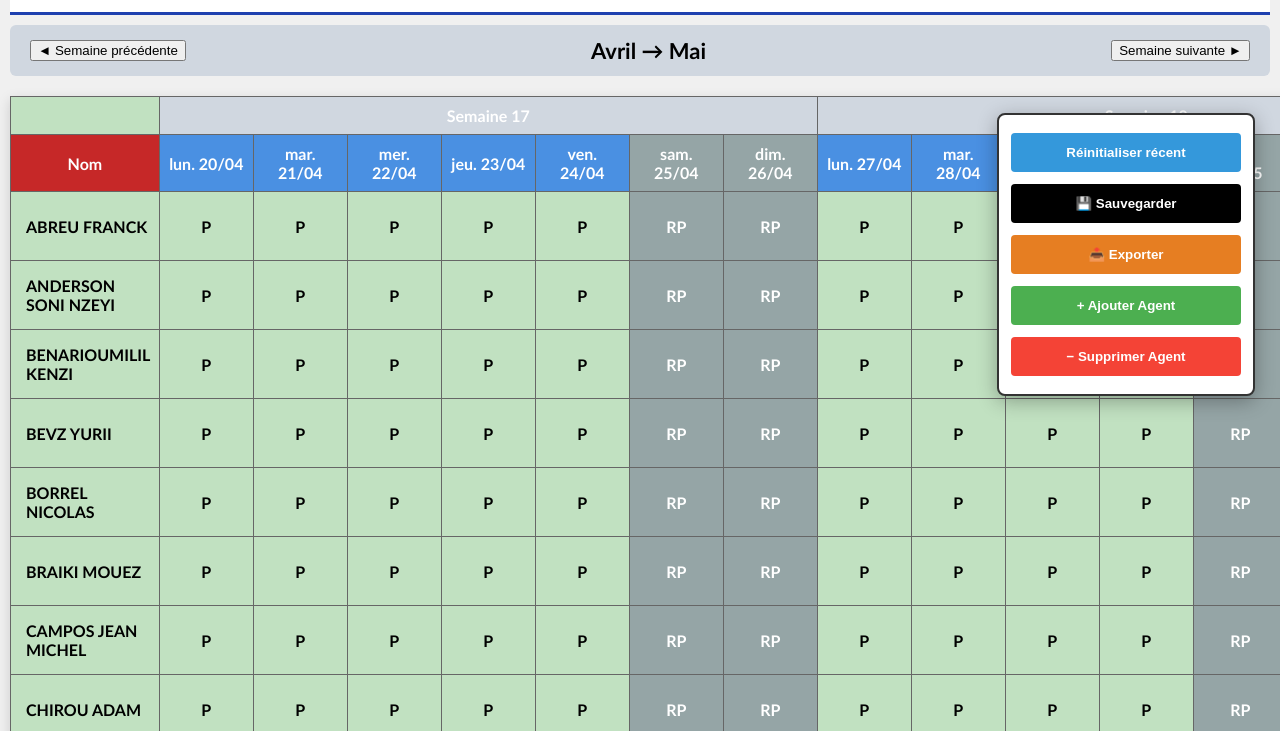
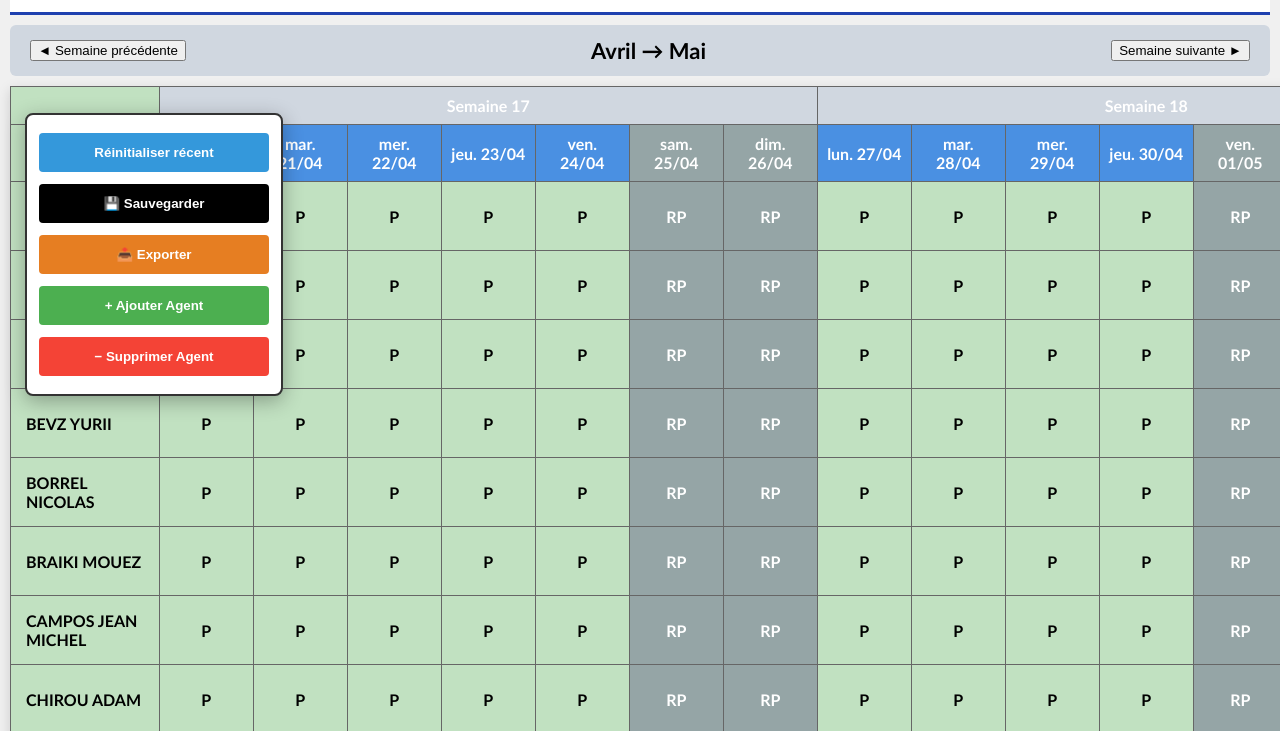
Before and after one commit to DEV7DEP/planning-presence, a plain HTML site: page index.html in a window 1280 px wide. Shown: the part 67-798 px from the top of the page. Drawn offline with Linux system fonts and the light colour scheme.

Commit message:
Update index.html

```diff
--- a/index.html
+++ b/index.html
@@ -12,33 +12,25 @@
 
         .nav {display:flex; justify-content:space-between; align-items:center; background:#d0d7e0; padding:12px 20px; margin:10px 0; border-radius:6px;}
 
-        table {border-collapse:collapse; background:white; width:100%; max-width:1580px; margin:10px 0; box-shadow:0 4px 12px rgba(0,0,0,0.15);}
+        /* Tableau serré à gauche */
+        .main-content {
+            display: flex;
+            gap: 20px;
+        }
+        table {border-collapse:collapse; background:white; flex:1; box-shadow:0 4px 12px rgba(0,0,0,0.15);}
         th, td {border:1px solid #666; padding:9px; text-align:center; min-width:75px;}
         th {background:#4a90e2; color:white; font-weight:bold;}
-
-        /* Cellule rouge en haut à gauche */
-        .name-header {
-            background:#c62828 !important;
-            color:white !important;
-            font-weight:bold;
-            width:290px;
-        }
-        .name-col {
-            text-align:left;
-            font-weight:bold;
-            background:#c1e1c1;
-            width:290px;
-            padding-left:15px;
-        }
+        .name-col {text-align:left; font-weight:bold; background:#c1e1c1; width:290px; padding-left:15px;}
         .cell {cursor:pointer; font-weight:bold; height:50px;}
         .P {background:#c1e1c1; color:black;}
         .A {background:#c62828; color:white;}
         .halfA {background:#ab47bc; color:white;}
         .RP {background:#95a5a6; color:white;}
 
+        /* Boutons à GAUCHE - hors du tableau */
         .action-panel {
             position: fixed;
-            right: 25px;
+            left: 25px;
             top: 180px;
             background: white;
             border: 2px solid #333;
@@ -46,6 +38,7 @@
             width: 230px;
             border-radius: 8px;
             box-shadow: 0 5px 20px rgba(0,0,0,0.3);
+            z-index: 100;
         }
         .action-panel button {
             width: 100%;
@@ -70,12 +63,13 @@
     <button id="btnNext">Semaine suivante ►</button>
 </div>
 
-<div style="position:relative; display:flex; gap:20px;">
-    <table id="planningTable" style="flex:1;">
+<div class="main-content">
+    <table id="planningTable">
         <thead id="tableHead"></thead>
         <tbody id="tableBody"></tbody>
     </table>
 
+    <!-- Panneau boutons à GAUCHE -->
     <div class="action-panel">
         <button onclick="resetChanges()" style="background:#3498db; color:white;">Réinitialiser récent</button>
         <button onclick="saveToExcel()" style="background:#000000; color:white;">💾 Sauvegarder</button>
@@ -106,6 +100,7 @@ let localChanges = {};
 const FERIES_2026 = ["2026-04-06","2026-05-01","2026-05-08","2026-05-14","2026-05-25"];
 const MOIS_FR = ["Janvier","Février","Mars","Avril","Mai","Juin","Juillet","Août","Septembre","Octobre","Novembre","Décembre"];
 
+// Mise à jour titre mois
 function updateTitle() {
     const m1 = MOIS_FR[currentMonday.getMonth()];
     const nextM = new Date(currentMonday);
@@ -117,6 +112,7 @@ function updateTitle() {
     document.getElementById('mainTitle').textContent = title;
 }
 
+// Construction tableau (identique)
 function buildTable() {
     updateTitle();
     const dates = [];
@@ -130,14 +126,12 @@ function buildTable() {
     const tbody = document.getElementById('tableBody');
     thead.innerHTML = ''; tbody.innerHTML = '';
 
-    // Ligne Semaines
     const weekRow = document.createElement('tr');
-    weekRow.innerHTML = `<th class="name-col" style="background:#c1e1c1;"></th><th colspan="7" style="background:#d0d7e0">Semaine ${getWeek(dates[0])}</th><th colspan="7" style="background:#d0d7e0">Semaine ${getWeek(dates[7])}</th>`;
+    weekRow.innerHTML = `<th class="name-col"></th><th colspan="7" style="background:#d0d7e0">Semaine ${getWeek(dates[0])}</th><th colspan="7" style="background:#d0d7e0">Semaine ${getWeek(dates[7])}</th>`;
     thead.appendChild(weekRow);
 
-    // Ligne Jours + Cellule rouge en haut à gauche
     const dayRow = document.createElement('tr');
-    dayRow.innerHTML = `<th class="name-header">Nom</th>`;
+    dayRow.innerHTML = `<th class="name-col">Nom</th>`;
     dates.forEach(d => {
         const th = document.createElement('th');
         th.textContent = d.toLocaleDateString('fr-FR', {weekday:'short', day:'2-digit', month:'2-digit'});
@@ -146,7 +140,6 @@ function buildTable() {
     });
     thead.appendChild(dayRow);
 
-    // Lignes agents
     agents.forEach(agent => {
         const row = document.createElement('tr');
         row.innerHTML = `<td class="name-col">${agent}</td>`;
@@ -180,7 +173,7 @@ function buildTable() {
     document.getElementById('weekLabel').textContent = `${MOIS_FR[currentMonday.getMonth()]} → ${MOIS_FR[new Date(currentMonday.getTime()+13*86400000).getMonth()]}`;
 }
 
-// ==================== FONCTIONS CLIC ====================
+// Fonctions Clic (Ctrl / Shift) - identiques
 function handleCellClick(e, cell, agent, dateStr, colIndex) {
     if (e.ctrlKey) markColumn(colIndex);
     else if (e.shiftKey) markWeek(agent, colIndex);
```
